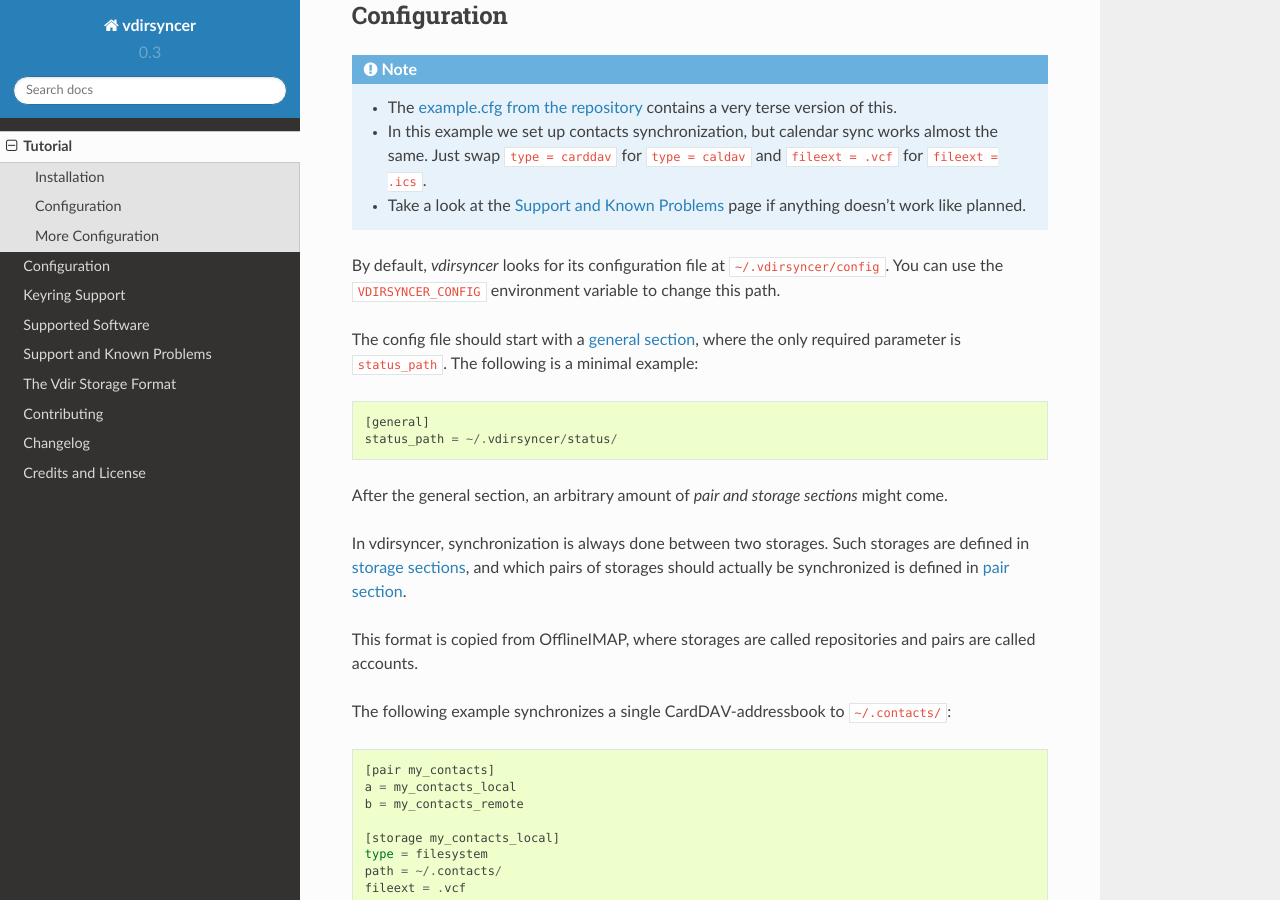
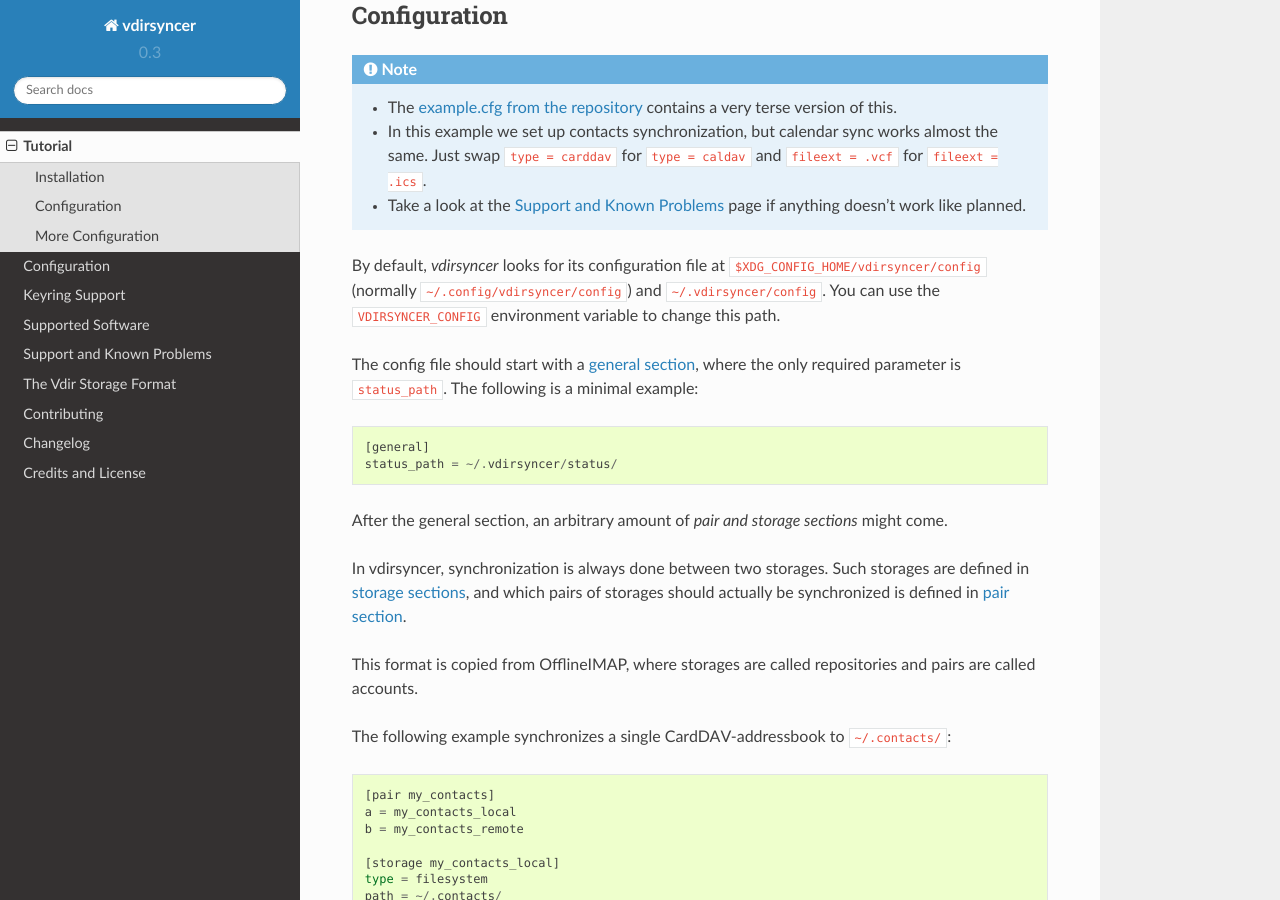
Before and after one commit to pimutils/vdirsyncer, a Sphinx documentation site: the page built from docs/tutorial.rst, in a window 1280 px wide and 900 px high, scrolled down 457 px. Built offline with Sphinx 7.4.7 and the Read the Docs theme 2.0.0, drawn with Linux system fonts in a browser that asks for light colours.

Commit message:
Document XDG-Basedir compatibility.
Document that it's possible to place the configuration file in and XDG-Basedir
compliant location.

```diff
--- a/README.rst
+++ b/README.rst
@@ -21,7 +21,9 @@
 ======================
 
 If you already have it installed and want to quickly configure it, copy the
-``example.cfg`` to ``~/.vdirsyncer/config`` and edit it.
+``example.cfg`` to ``$XDG_CONFIG_HOME/vdirsyncer/config`` (normally
+``~/.config/vdirsyncer/config``)
+and edit it.
 
 If that method doesn't work for you or you want a deeper understanding of what
 you just did, check out `the tutorial
--- a/docs/tutorial.rst
+++ b/docs/tutorial.rst
@@ -34,8 +34,9 @@
       planned.
 
 By default, *vdirsyncer* looks for its configuration file at
-``~/.vdirsyncer/config``. You can use the ``VDIRSYNCER_CONFIG`` environment
-variable to change this path.
+``$XDG_CONFIG_HOME/vdirsyncer/config`` (normally
+``~/.config/vdirsyncer/config``) and ``~/.vdirsyncer/config``. You can use the
+``VDIRSYNCER_CONFIG`` environment variable to change this path.
 
 The config file should start with a :ref:`general section <general_config>`,
 where the only required parameter is ``status_path``. The following is a
```
